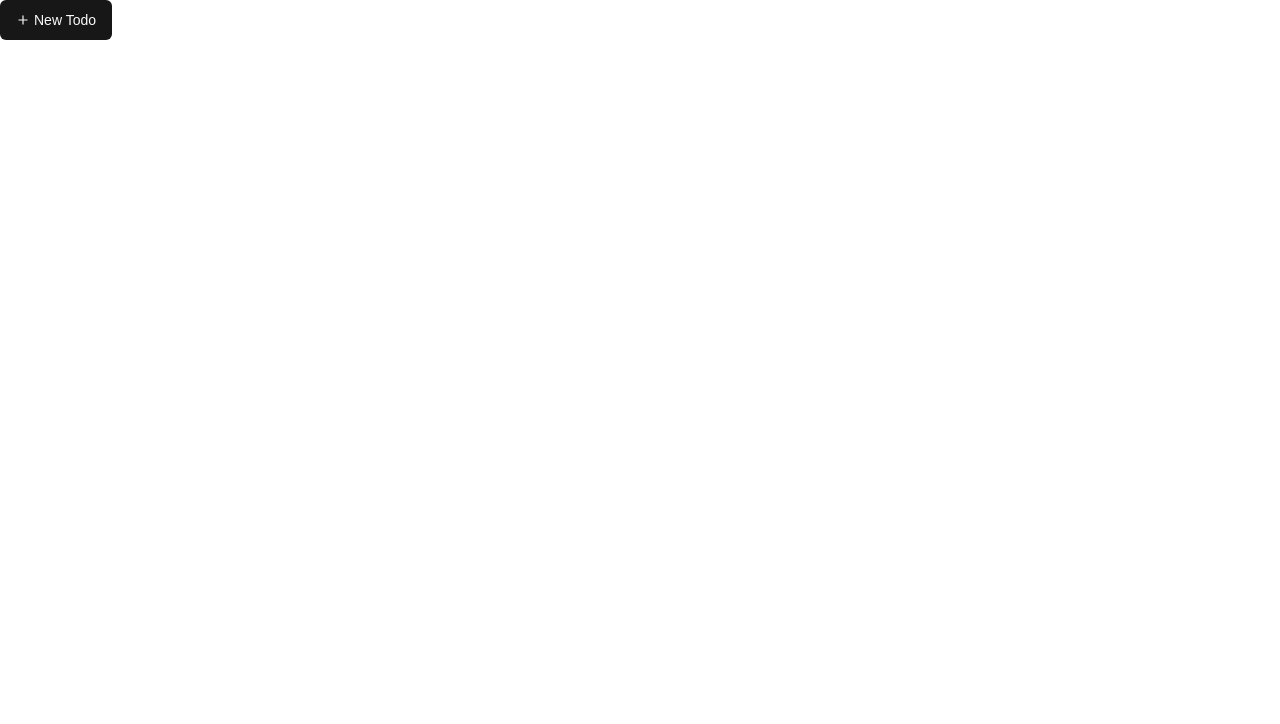
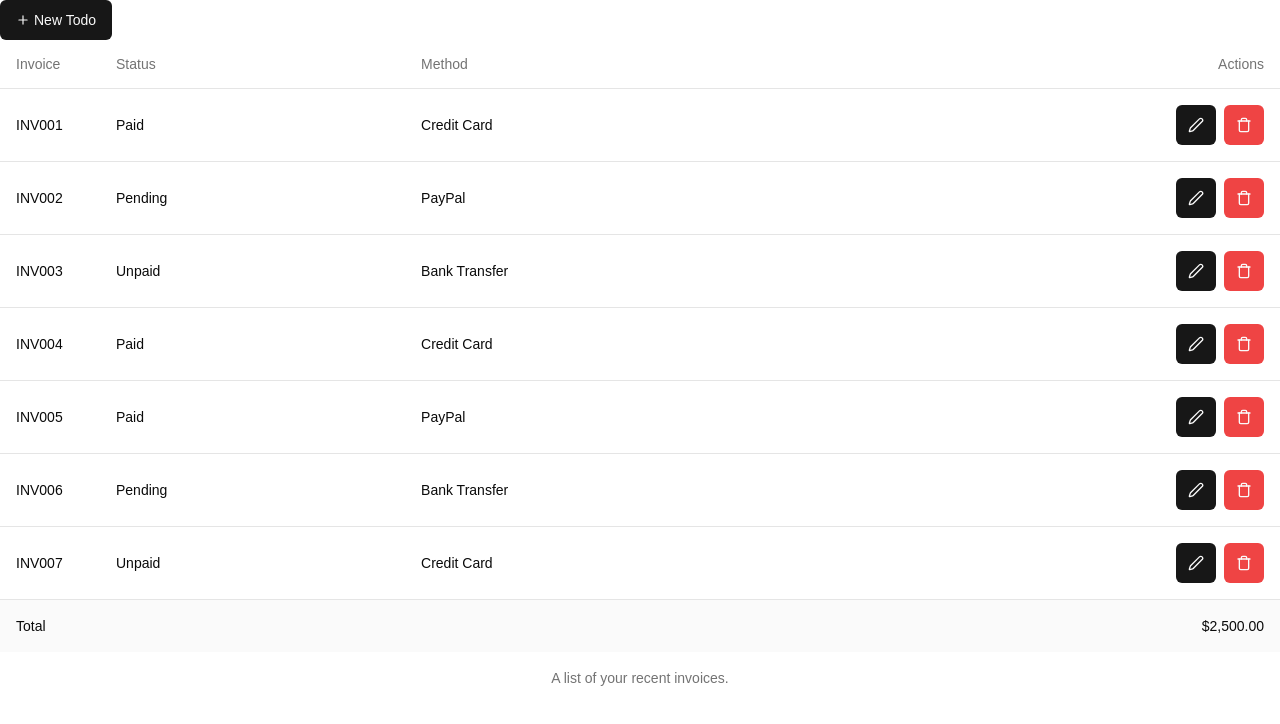
Before and after one commit to OmarRayes98/Todo-FullStack, a Next.js app: page / in a window 1280 px wide. Shown: the top 724 px of the page. Built offline with nearby package versions, Linux system fonts and the light colour scheme.

Commit message:
lesson 30 table

```diff
--- a/app/page.tsx
+++ b/app/page.tsx
@@ -1,5 +1,6 @@
 
 import AddTodoForm from "@/components/AddTodoForm";
+import TodoTable from "@/components/TodoTable";
 
 export default  function Home() {
 
@@ -14,6 +15,7 @@
       }
       </ul> */}
       <AddTodoForm/>
+      <TodoTable/>
 
 
     </main>
--- /dev/null
+++ b/components/TodoTable.tsx
@@ -0,0 +1,96 @@
+import {
+    Table,
+    TableBody,
+    TableCaption,
+    TableCell,
+    TableFooter,
+    TableHead,
+    TableHeader,
+    TableRow,
+  } from "@/components/ui/table"
+import { Button } from "./ui/button"
+import { Pen, Trash } from "lucide-react"
+
+  const invoices = [
+    {
+      invoice: "INV001",
+      paymentStatus: "Paid",
+      totalAmount: "$250.00",
+      paymentMethod: "Credit Card",
+    },
+    {
+      invoice: "INV002",
+      paymentStatus: "Pending",
+      totalAmount: "$150.00",
+      paymentMethod: "PayPal",
+    },
+    {
+      invoice: "INV003",
+      paymentStatus: "Unpaid",
+      totalAmount: "$350.00",
+      paymentMethod: "Bank Transfer",
+    },
+    {
+      invoice: "INV004",
+      paymentStatus: "Paid",
+      totalAmount: "$450.00",
+      paymentMethod: "Credit Card",
+    },
+    {
+      invoice: "INV005",
+      paymentStatus: "Paid",
+      totalAmount: "$550.00",
+      paymentMethod: "PayPal",
+    },
+    {
+      invoice: "INV006",
+      paymentStatus: "Pending",
+      totalAmount: "$200.00",
+      paymentMethod: "Bank Transfer",
+    },
+    {
+      invoice: "INV007",
+      paymentStatus: "Unpaid",
+      totalAmount: "$300.00",
+      paymentMethod: "Credit Card",
+    },
+  ]
+
+  export default function TodoTable() {
+    return (
+      <Table>
+        <TableCaption>A list of your recent invoices.</TableCaption>
+        <TableHeader>
+          <TableRow>
+            <TableHead className="w-[100px]">Invoice</TableHead>
+            <TableHead>Status</TableHead>
+            <TableHead>Method</TableHead>
+            <TableHead className="text-right">Actions</TableHead>
+          </TableRow>
+        </TableHeader>
+        <TableBody>
+          {invoices.map((invoice) => (
+            <TableRow key={invoice.invoice}>
+              <TableCell className="font-medium">{invoice.invoice}</TableCell>
+              <TableCell>{invoice.paymentStatus}</TableCell>
+              <TableCell>{invoice.paymentMethod}</TableCell>
+              <TableCell className="flex items-center justify-end space-x-2">
+                <Button size={"icon"}>
+                    <Pen size={16}/>
+                </Button>
+                <Button size={"icon"} variant={"destructive"}>
+                    <Trash size={16}/>
+                </Button>
+              </TableCell>
+            </TableRow>
+          ))}
+        </TableBody>
+        <TableFooter>
+          <TableRow>
+            <TableCell colSpan={3}>Total</TableCell>
+            <TableCell className="text-right">$2,500.00</TableCell>
+          </TableRow>
+        </TableFooter>
+      </Table>
+    )
+  }
--- /dev/null
+++ b/components/ui/table.tsx
@@ -0,0 +1,117 @@
+import * as React from "react"
+
+import { cn } from "@/lib/utils"
+
+const Table = React.forwardRef<
+  HTMLTableElement,
+  React.HTMLAttributes<HTMLTableElement>
+>(({ className, ...props }, ref) => (
+  <div className="relative w-full overflow-auto">
+    <table
+      ref={ref}
+      className={cn("w-full caption-bottom text-sm", className)}
+      {...props}
+    />
+  </div>
+))
+Table.displayName = "Table"
+
+const TableHeader = React.forwardRef<
+  HTMLTableSectionElement,
+  React.HTMLAttributes<HTMLTableSectionElement>
+>(({ className, ...props }, ref) => (
+  <thead ref={ref} className={cn("[&_tr]:border-b", className)} {...props} />
+))
+TableHeader.displayName = "TableHeader"
+
+const TableBody = React.forwardRef<
+  HTMLTableSectionElement,
+  React.HTMLAttributes<HTMLTableSectionElement>
+>(({ className, ...props }, ref) => (
+  <tbody
+    ref={ref}
+    className={cn("[&_tr:last-child]:border-0", className)}
+    {...props}
+  />
+))
+TableBody.displayName = "TableBody"
+
+const TableFooter = React.forwardRef<
+  HTMLTableSectionElement,
+  React.HTMLAttributes<HTMLTableSectionElement>
+>(({ className, ...props }, ref) => (
+  <tfoot
+    ref={ref}
+    className={cn(
+      "border-t bg-muted/50 font-medium [&>tr]:last:border-b-0",
+      className
+    )}
+    {...props}
+  />
+))
+TableFooter.displayName = "TableFooter"
+
+const TableRow = React.forwardRef<
+  HTMLTableRowElement,
+  React.HTMLAttributes<HTMLTableRowElement>
+>(({ className, ...props }, ref) => (
+  <tr
+    ref={ref}
+    className={cn(
+      "border-b transition-colors hover:bg-muted/50 data-[state=selected]:bg-muted",
+      className
+    )}
+    {...props}
+  />
+))
+TableRow.displayName = "TableRow"
+
+const TableHead = React.forwardRef<
+  HTMLTableCellElement,
+  React.ThHTMLAttributes<HTMLTableCellElement>
+>(({ className, ...props }, ref) => (
+  <th
+    ref={ref}
+    className={cn(
+      "h-12 px-4 text-left align-middle font-medium text-muted-foreground [&:has([role=checkbox])]:pr-0",
+      className
+    )}
+    {...props}
+  />
+))
+TableHead.displayName = "TableHead"
+
+const TableCell = React.forwardRef<
+  HTMLTableCellElement,
+  React.TdHTMLAttributes<HTMLTableCellElement>
+>(({ className, ...props }, ref) => (
+  <td
+    ref={ref}
+    className={cn("p-4 align-middle [&:has([role=checkbox])]:pr-0", className)}
+    {...props}
+  />
+))
+TableCell.displayName = "TableCell"
+
+const TableCaption = React.forwardRef<
+  HTMLTableCaptionElement,
+  React.HTMLAttributes<HTMLTableCaptionElement>
+>(({ className, ...props }, ref) => (
+  <caption
+    ref={ref}
+    className={cn("mt-4 text-sm text-muted-foreground", className)}
+    {...props}
+  />
+))
+TableCaption.displayName = "TableCaption"
+
+export {
+  Table,
+  TableHeader,
+  TableBody,
+  TableFooter,
+  TableHead,
+  TableRow,
+  TableCell,
+  TableCaption,
+}
```
